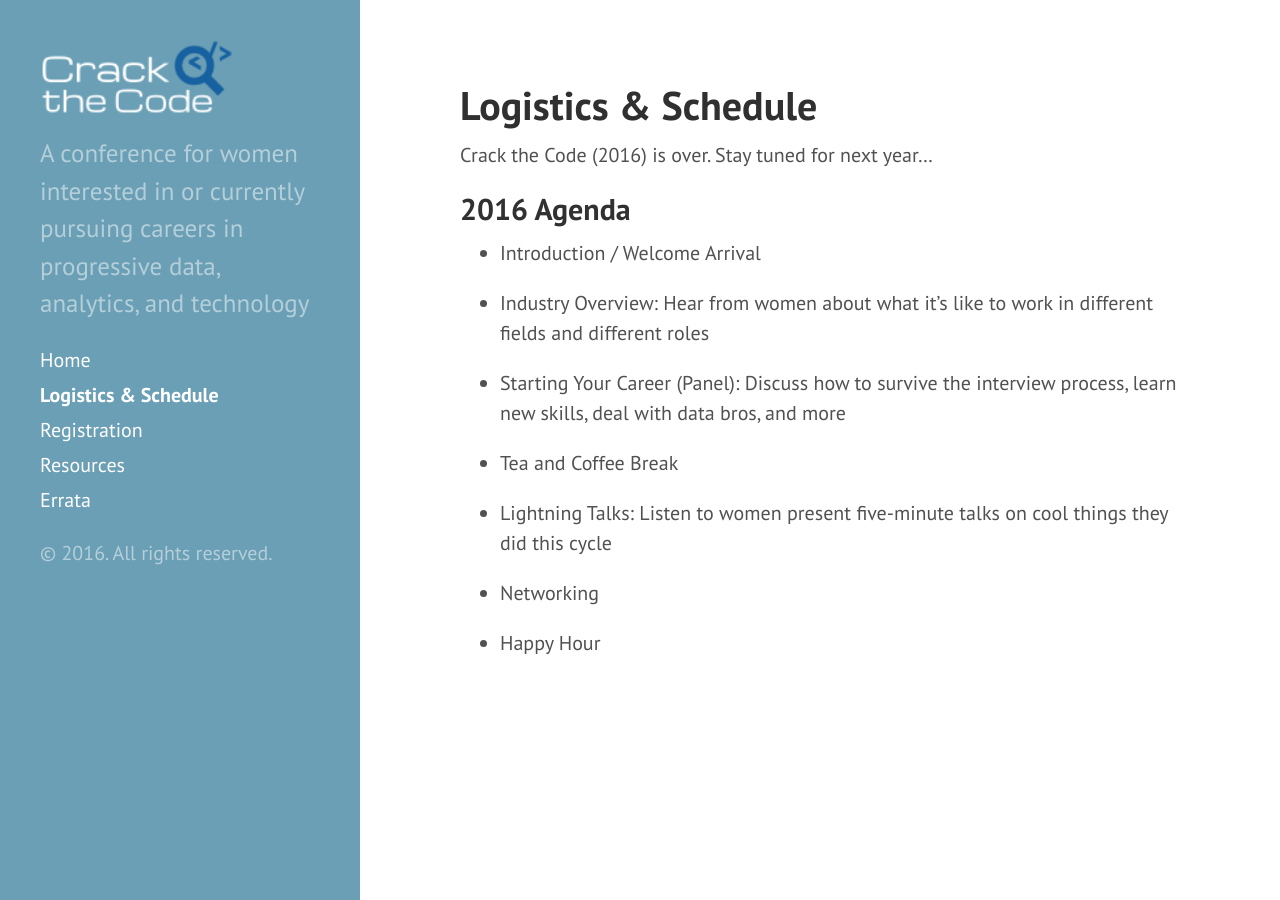
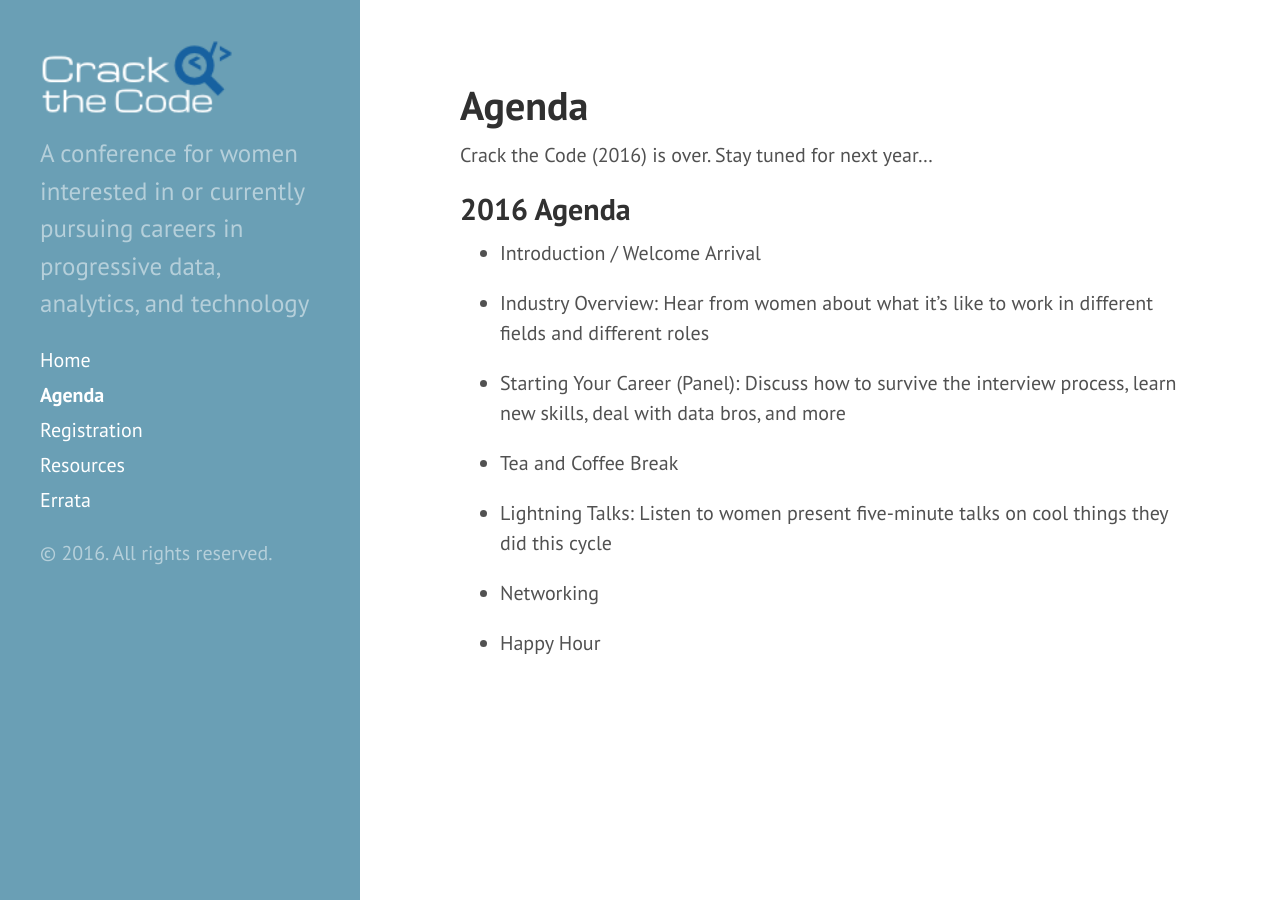
Before and after one commit to anniejw6/crackthecode_site, a Jekyll site: the page built from info.md, in a window 1280 px wide. Built offline with Jekyll 4.4.1, drawn with Linux system fonts in a browser that asks for light colours; Markdown is read by kramdown in place of the engine named in the settings.

Commit message:
update info page name

```diff
--- a/info.md
+++ b/info.md
@@ -1,6 +1,6 @@
 ---
 layout: page
-title: Logistics & Schedule
+title: Agenda
 ---
 
 Crack the Code (2016) is over. Stay tuned for next year...
```
